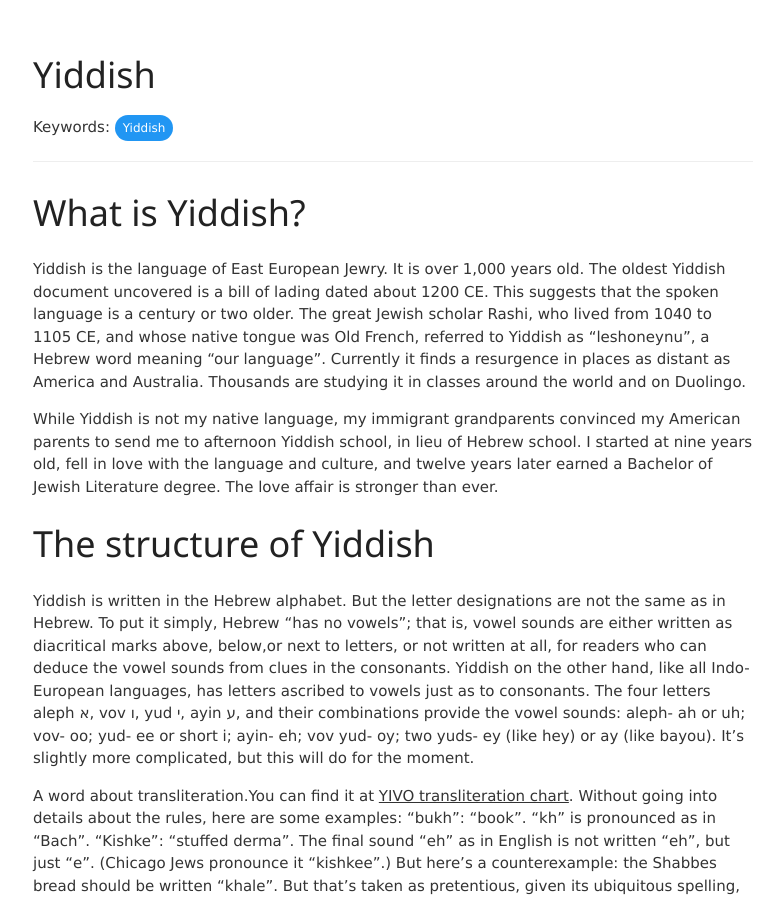
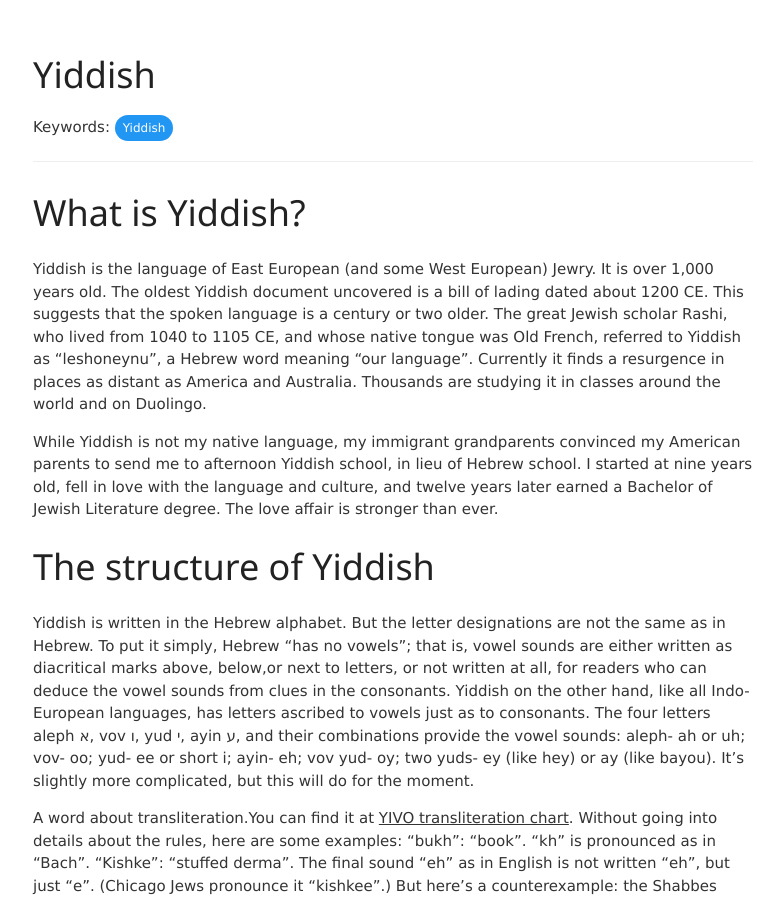
Before and after one commit to jvmallow/jvmallow.github.io, a Jekyll site: the page built from _posts/2025-05-31-Yiddish.md, in a window 1280 px wide and 900 px high, scrolled down 348 px. Shown: the whole window, without its empty margins (247-1030 px from the left). Built offline with Jekyll 4.4.1, drawn with Linux system fonts in a browser that asks for light colours; a script that is not in the unit is left out.

Commit message:
Update 2025-05-31-Yiddish.md

```diff
--- a/_posts/2025-05-31-Yiddish.md
+++ b/_posts/2025-05-31-Yiddish.md
@@ -8,7 +8,7 @@ tags: [Yiddish]
 
 # What is Yiddish?
 
-Yiddish is the language of East European Jewry. It is over 1,000 years old. The oldest Yiddish document uncovered is a bill of lading dated about 1200 CE. This suggests that the spoken language is a century or two older. The great Jewish scholar Rashi, who lived from 1040 to 1105 CE, and whose native tongue was Old French, referred to Yiddish as "leshoneynu", a Hebrew word meaning "our language".
+Yiddish is the language of East European (and some West European) Jewry. It is over 1,000 years old. The oldest Yiddish document uncovered is a bill of lading dated about 1200 CE. This suggests that the spoken language is a century or two older. The great Jewish scholar Rashi, who lived from 1040 to 1105 CE, and whose native tongue was Old French, referred to Yiddish as "leshoneynu", a Hebrew word meaning "our language".
 Currently it finds a resurgence in places as distant as America and Australia. Thousands are studying it in classes around the world and on Duolingo.
 
 While Yiddish is not my native language, my immigrant grandparents convinced my American parents to send me to afternoon Yiddish school, in lieu of Hebrew school. I started at nine years old, fell in love with the language and culture, and twelve years later earned a Bachelor of Jewish Literature degree. The love affair is stronger than ever.
```
